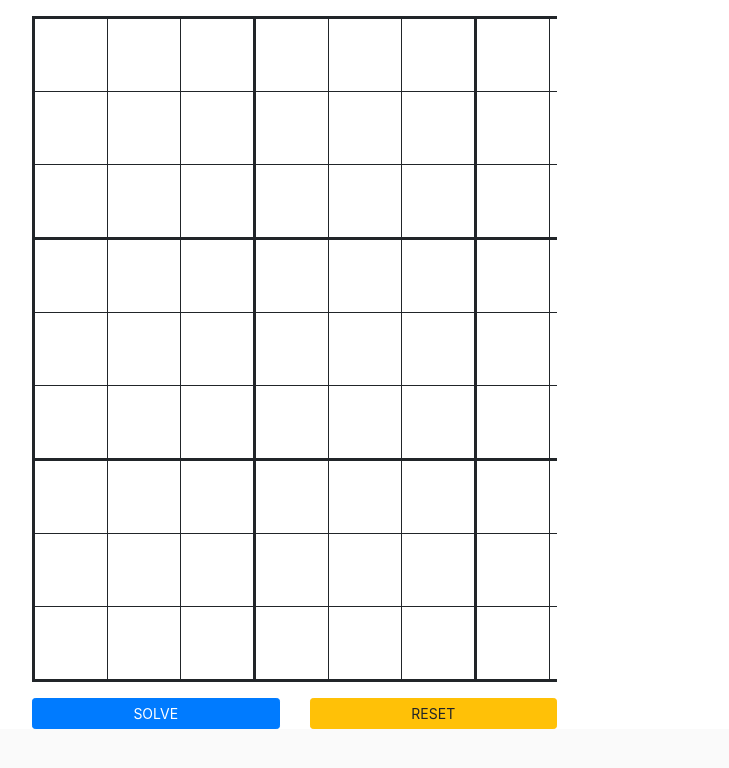
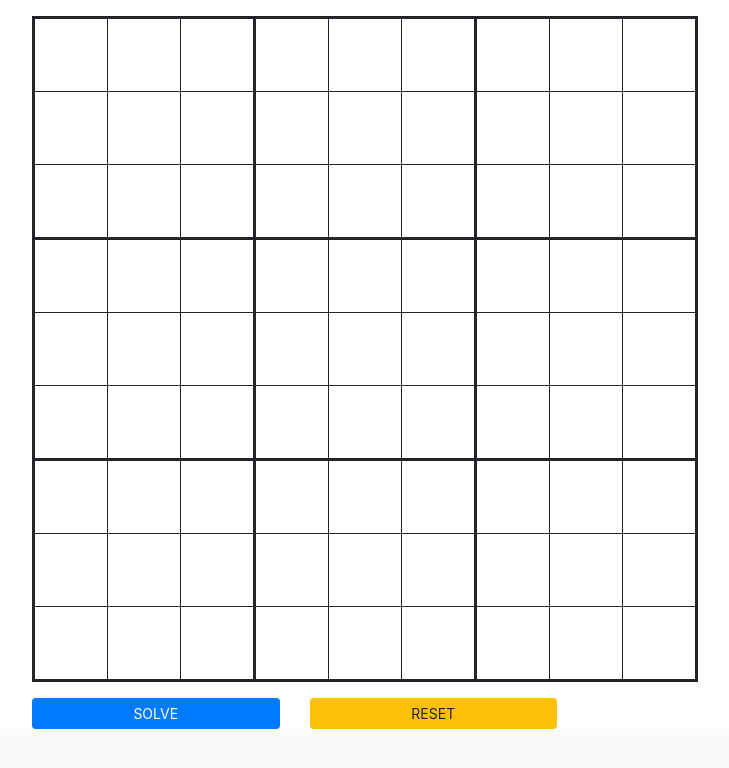
Before and after one commit to Md-Maqsood/Md-Maqsood.github.io, a plain HTML site: page index.html in a window 1280 px wide. Shown: the whole page, without its empty margins (53-782 px from the left). Drawn offline with nearby package versions, Linux system fonts and the light colour scheme.

Commit message:
minor refactoring

```diff
--- a/index.html
+++ b/index.html
@@ -15,7 +15,7 @@
     <div class="container">
         <div class="row sudoku">
             <div class="col-lg-12 col-md-12 col-sm-12 col-xs-12">
-            <table id="grid" class="table table-responsive">
+            <table id="grid" class="table">
                 <tr>
                     <td><input class="cell" id="cell-0" type="number" min="1" max="9" maxlength="1" ></td>
                     <td><input class="cell" id="cell-1" type="number" min="1" max="9" maxlength="1" ></td>
```
